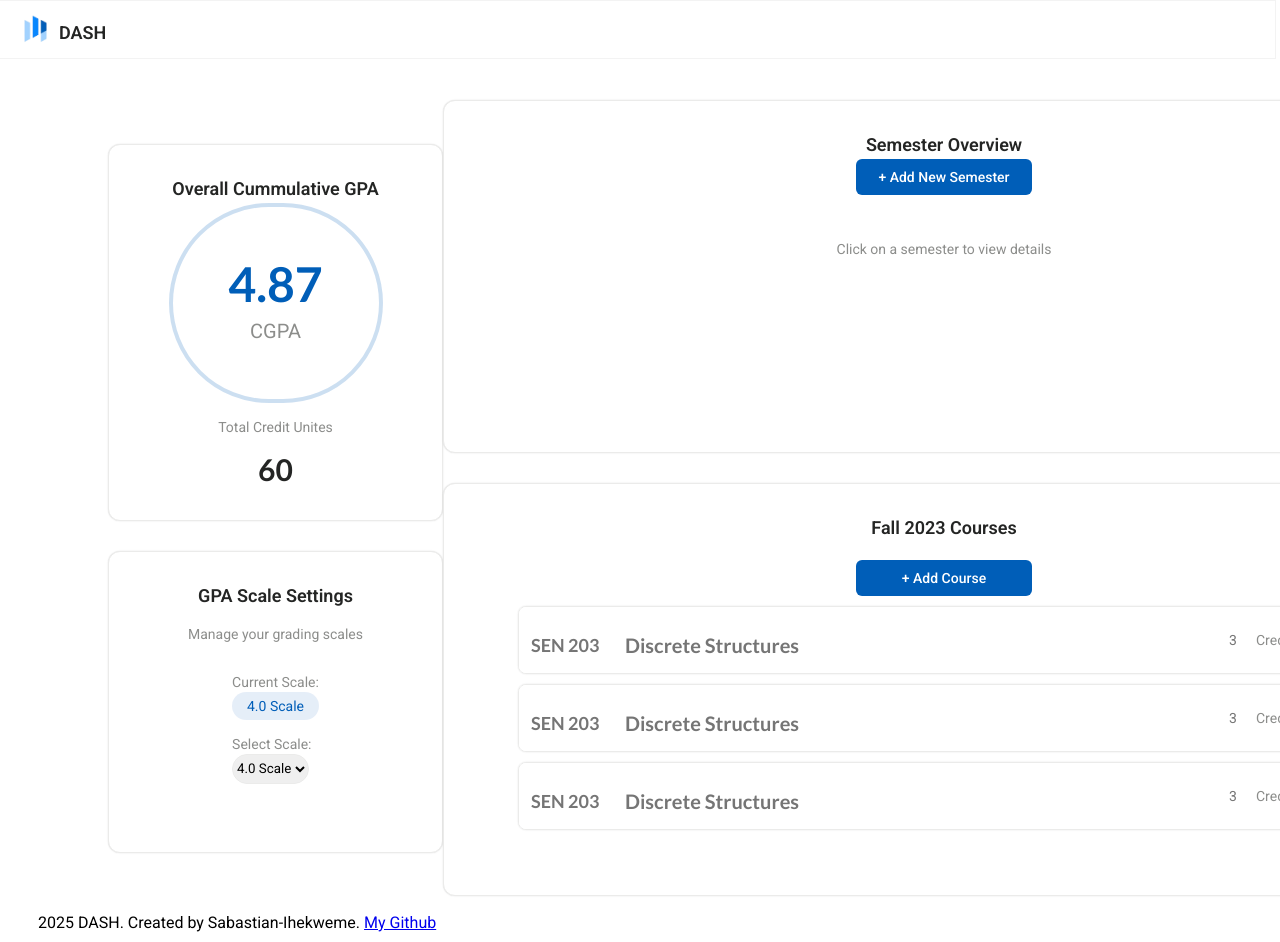
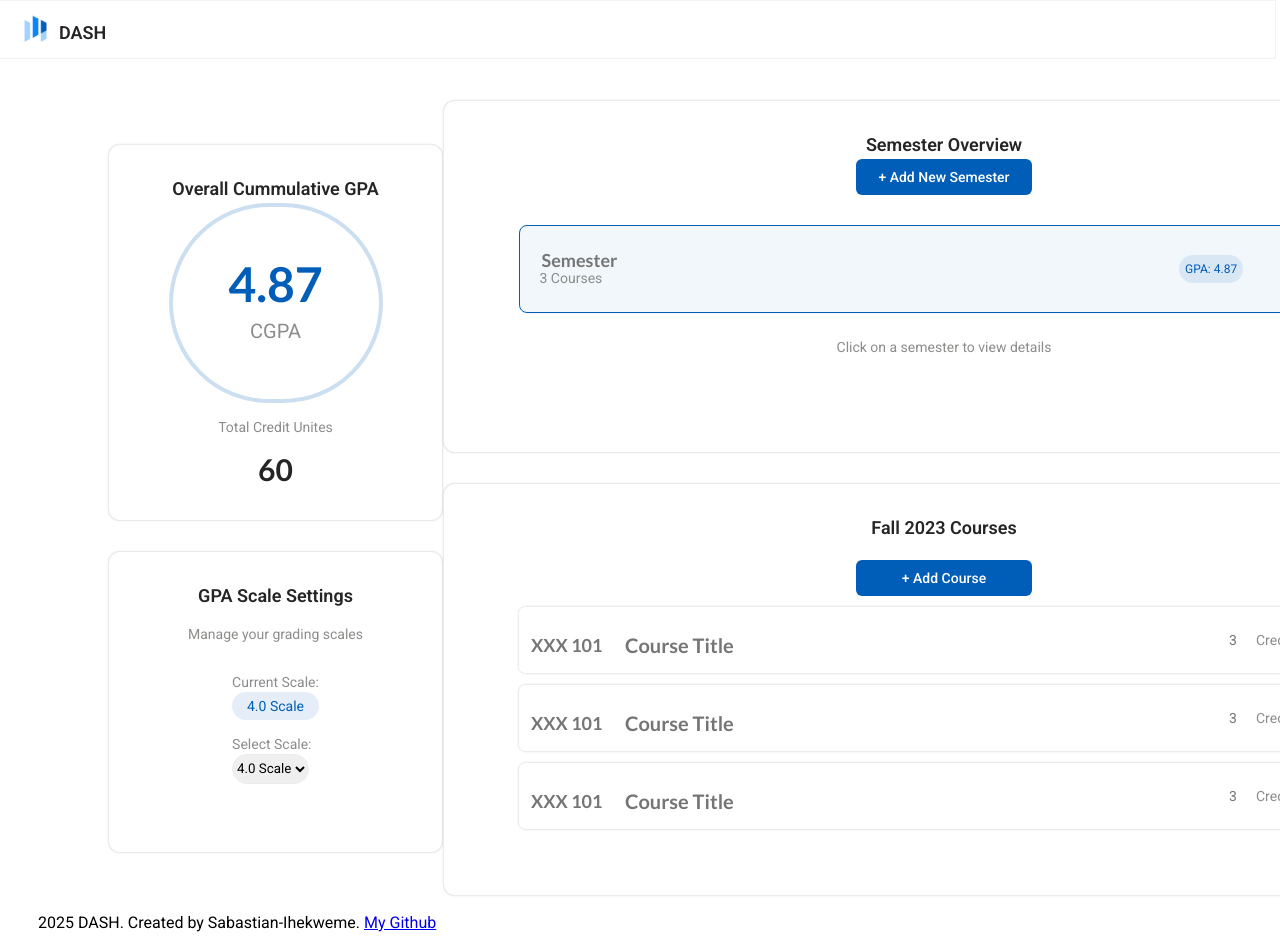
Before and after one commit to Sabastian-Ihekweme/dash-gpa-tracker, a React (Vite) app: page / in a window 1280 px wide. Shown: the top 942 px of the page. Built offline with nearby package versions, Linux system fonts and the light colour scheme.

Commit message:
add courses

```diff
--- a/src/App.jsx
+++ b/src/App.jsx
@@ -1,4 +1,4 @@
-import React, {useState, useEffect} from 'react';
+import React, {useState, useEffect, createContext} from 'react';
 
 import OverallCummulativeGPA from './OverallCummulativeGPA.jsx';
 import GPAScaleSettings from './GPAScaleSettings';
@@ -24,13 +24,26 @@ function App() {
 
   // Course object
   const course = {
+    id: crypto.randomUUID(),
     courseCode: 'XXX101',
     courseTitle: 0,
     grade: 'A'
   }
 
   // Array of semesters
-  const [semesters, setSemesters] = useState([]);
+  const [semesters, setSemesters] = useState([
+    {
+    id: crypto.randomUUID(),
+    name: 'Semester',
+    courseCount: 0,
+    gpa: 0,
+    courses: [course, course, course],
+    selected: true
+  }
+  ]);
+
+  // Semester select index
+  const [callIndex, setCallIndex] = useState(semesters?.[0]?.id || null);
 
   return (
     <>
@@ -41,8 +54,9 @@ function App() {
       <OverallCummulativeGPA />
       <GPAScaleSettings gpaScale={gpaScale} setGpaScale={setGpaScale}/>
       <SemesterOverview semesters={semesters} setSemesters={setSemesters}
-      semester={semester} course={course}/>
-      <CourseOverview />
+      semester={semester} course={course} callIndex={callIndex} setCallIndex={setCallIndex}/>
+      <CourseOverview callIndex={callIndex} setCallIndex={setCallIndex} course={course}
+      semesters={semesters} setSemesters={setSemesters}/>
       </div>
 
       <footer>
--- a/src/Course.jsx
+++ b/src/Course.jsx
@@ -1,14 +1,16 @@
 import './styles/CourseOverview.css';
 import deleteIcon from './assets/icons/delete-icon.png';
 
-function Course() {
+function Course({courseCode, courseTitle, grade}) {
+
+    // Change C
     return (
     <>
         <div className="course-box">
             <div className="course-description">
-                <input placeholder="SEN 203"
+                <input placeholder="XXX 101"
                 className="course-code" name="course-code" type="text"/>
-                <input placeholder="Discrete Structures"
+                <input placeholder="Course Title"
                 className="course-title" name="course-title" type="text"/>
             </div>
 
--- a/src/CourseOverview.jsx
+++ b/src/CourseOverview.jsx
@@ -1,17 +1,44 @@
+import React, {useContext, useEffect} from 'react';
+
 import Course from "./Course";
 import './styles/CourseOverview.css';
 
-function CourseOverview() {
+function CourseOverview({callIndex, setCallIndex, course, semesters, setSemesters}) {
+
+    // Get current semester
+    const currentSemester = semesters?.find(s => s.id === callIndex);
+    console.log('Current Semester:', currentSemester?.name);
+
+    useEffect(() => {
+        console.log(semesters);
+    }, [semesters]);
+
+
+    // Add Course
+    function addCourse(newCourse) {
+        setSemesters(prevSemesters => {
+            return prevSemesters.map(semester =>
+                semester.id === callIndex ?
+                {...semester, courses: [...semester.courses, newCourse]} : semester
+            )
+        })
+    };
+
     return (
     <>
         <div className="box4 container course-summary">
             <h2>Fall 2023 Courses</h2> <br />
-            <button>+ Add Course</button>
+            <button onClick={() => addCourse(course)}>+ Add Course</button>
 
             <div className="course-list">
-            <Course />
-            <Course />
-            <Course />
+            {
+                currentSemester?.courses?.map(course => {
+                    return <li key={course.id}><Course
+                    courseCode={course.courseCode}
+                    courseTitle={course.courseTitle}
+                    grade={course.grade}/></li>
+                })
+            }
             </div>
 
         </div>
--- a/src/Semester.jsx
+++ b/src/Semester.jsx
@@ -24,7 +24,6 @@ function Semester({semesters, setSemesters, semester, id, course, callIndex,
     // Change semester name
     const handleChange = (event) => {
         const semesterName = event.target.value;
-        console.log(semesterName);
 
         //get the current semester object
         let currentSemester = null;
@@ -32,9 +31,10 @@ function Semester({semesters, setSemesters, semester, id, course, callIndex,
             currentSemester = semester.id === callIndex ? semester : currentSemester;
         });
             currentSemester.name = semesterName;
-            console.log(currentSemester);
-            console.log(semesters);
         };
+
+    // Course count
+
 
 
     return (
@@ -45,7 +45,7 @@ function Semester({semesters, setSemesters, semester, id, course, callIndex,
 
                 <input onChange={handleChange}
                 type="text" name="course-title" placeholder={`Semester`}/>
-                <p className="course-count">5 courses</p>
+                <p className="course-count">{semester?.courses?.length} {semester?.courses.length == 1 ? 'Course' : 'Courses'}</p>
 
             </div>
 
--- a/src/SemesterOverview.jsx
+++ b/src/SemesterOverview.jsx
@@ -3,9 +3,9 @@ import React, {useState, useEffect} from 'react';
 import Semester from "./Semester";
 import './styles/SemesterOverview.css';
 
-function SemesterOverview({semesters, setSemesters, semester, course}) {
+function SemesterOverview({semesters, setSemesters, semester, course,
+     callIndex, setCallIndex}) {
 
-    const [callIndex, setCallIndex] = useState(semesters?.[0]?.id || null);
 
     // Add new semester
     function addSemester() {
@@ -13,15 +13,9 @@ function SemesterOverview({semesters, setSemesters, semester, course}) {
             const currentSemesters = Array.isArray(prev) ? prev : [];
             return [semester, ...currentSemesters]}
         );
+        setCallIndex(semesters[0].id);
     }
 
-
-    // Set the call index to the latest semester
-    useEffect(() => {
-        if (semesters?.[0]?.id) {
-            setCallIndex(semesters[0].id);
-        }
-    }, [semesters])
 
      // Safety check for semesters being an array
     const safeSemesters = Array.isArray(semesters) ? semesters : [];
```
